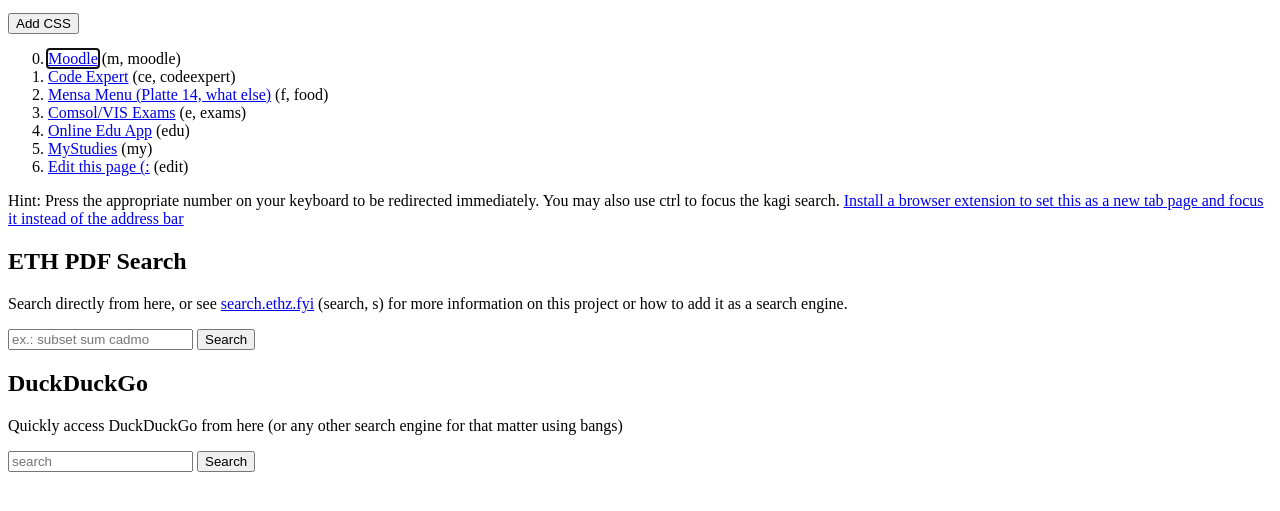
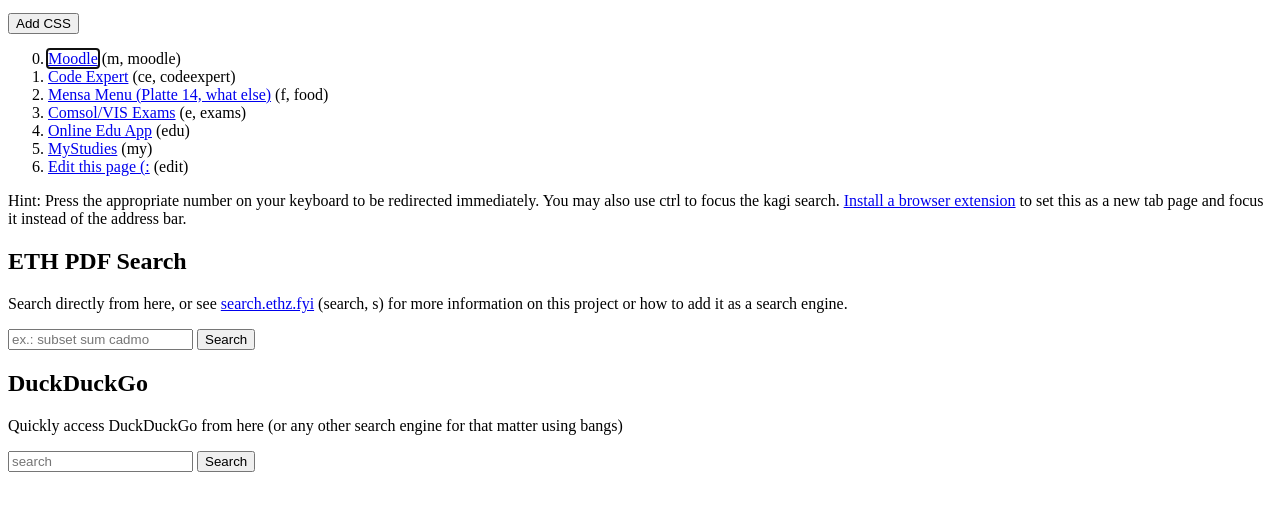
Before and after one commit to bcye/ethzfyi, a plain HTML site: page index.html in a window 1280 px wide. Shown: the part 101-612 px from the top of the page. Drawn offline with Linux system fonts and the light colour scheme.

Commit message:
Update index.html

```diff
--- a/index.html
+++ b/index.html
@@ -17,7 +17,7 @@
         <li><a href="https://my.ethz.fyi">MyStudies</a> (my)</li>
         <li><a href="https://edit.ethz.fyi">Edit this page (:</a> (edit)</li>
     </ol>
-    <p>Hint: Press the appropriate number on your keyboard to be redirected immediately. You may also use ctrl to focus the kagi search. <a href="https://github.com/cadeyrn/newtaboverride?tab=readme-ov-file">Install a browser extension to set this as a new tab page and focus it instead of the address bar</a></p>
+    <p>Hint: Press the appropriate number on your keyboard to be redirected immediately. You may also use ctrl to focus the kagi search. <a href="https://github.com/cadeyrn/newtaboverride?tab=readme-ov-file">Install a browser extension</a> to set this as a new tab page and focus it instead of the address bar.</p>
     <h2>
         ETH PDF Search
     </h2>
```
